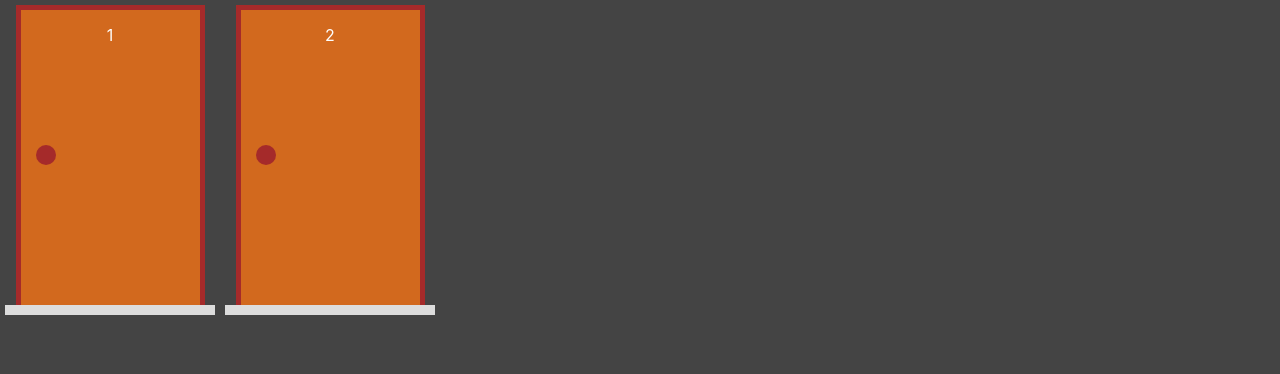
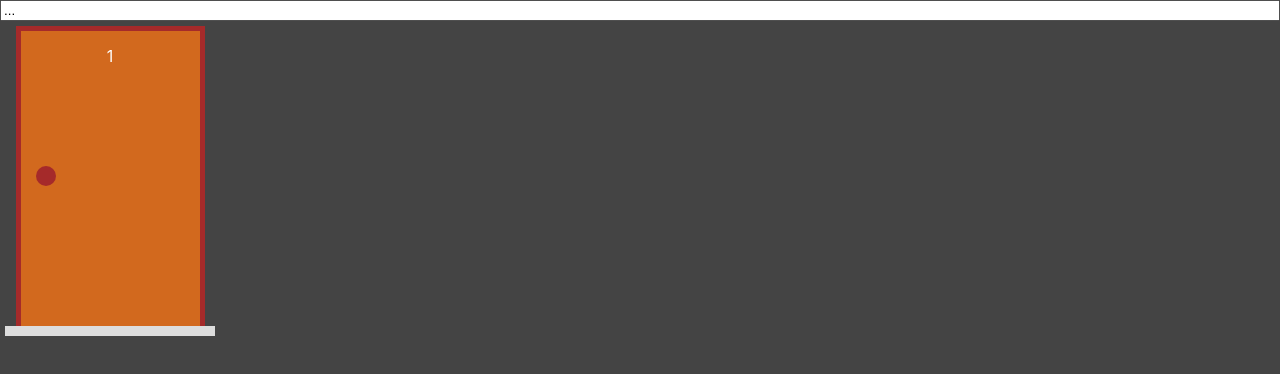
Before and after one commit to David-Pires/nextjs-doors, a Next.js app: page / in a window 1280 px wide. Shown: the top 374 px of the page. Built offline with nearby package versions, Linux system fonts and the light colour scheme.

Commit message:
treating door as an input type using useState and onChange

```diff
--- a/components/Porta.tsx
+++ b/components/Porta.tsx
@@ -2,11 +2,11 @@ import styles from '../styles/Porta.module.css'
 import PortaModel from '../model/porta'
 
 interface PortaProps {
-  porta: PortaModel
+  value: PortaModel
 }
 
 export default function Porta(props: PortaProps) {
-  const { porta } = props
+  const porta = props.value
   const selecionada = porta.selecionada ? styles.selecionada: ''
 
   return (
--- a/pages/index.jsx
+++ b/pages/index.jsx
@@ -1,16 +1,16 @@
-import { useState } from 'react';
-import Porta from '../components/Porta.tsx'
-import PortaModel from '../model/porta.ts'
+import { useState } from "react";
+import Porta from "../components/Porta.tsx";
+import PortaModel from "../model/porta.ts";
 
 export default function Home() {
-  const [p1, setP1] = useState(new PortaModel(1))
-  const [p2, setP2] = useState(new PortaModel(2))
+  const [p1, setP1] = useState(new PortaModel(1));
+  const [texto, setText] = useState("...");
+
 
   return (
-    <div style={{display:"flex"}}>
-      <Porta porta={p1}/>
-      <Porta porta={p2}/>
-
-          </div>
-  );
+    <div style={{ display: "flex", flexDirection: "column" }}>
+    <input type="text" value={texto} onChange={e => setTexto(e.target.value)}/>
+        <Porta value={p1} />
+    </div>
+  )
 }
```
